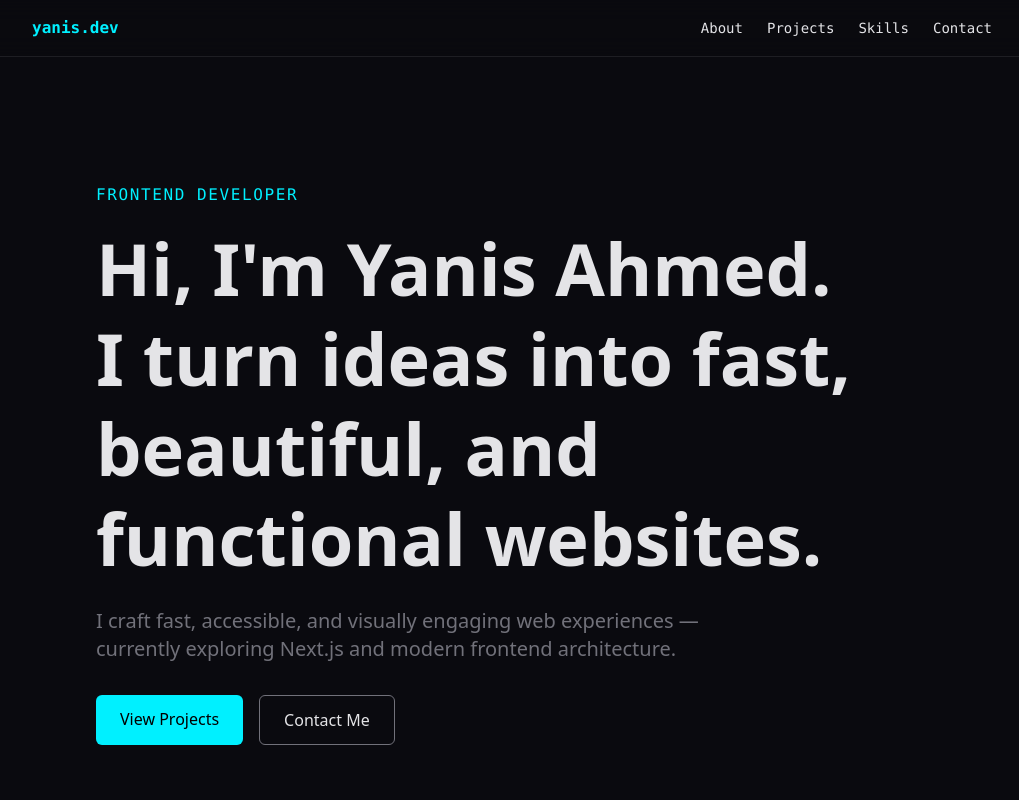
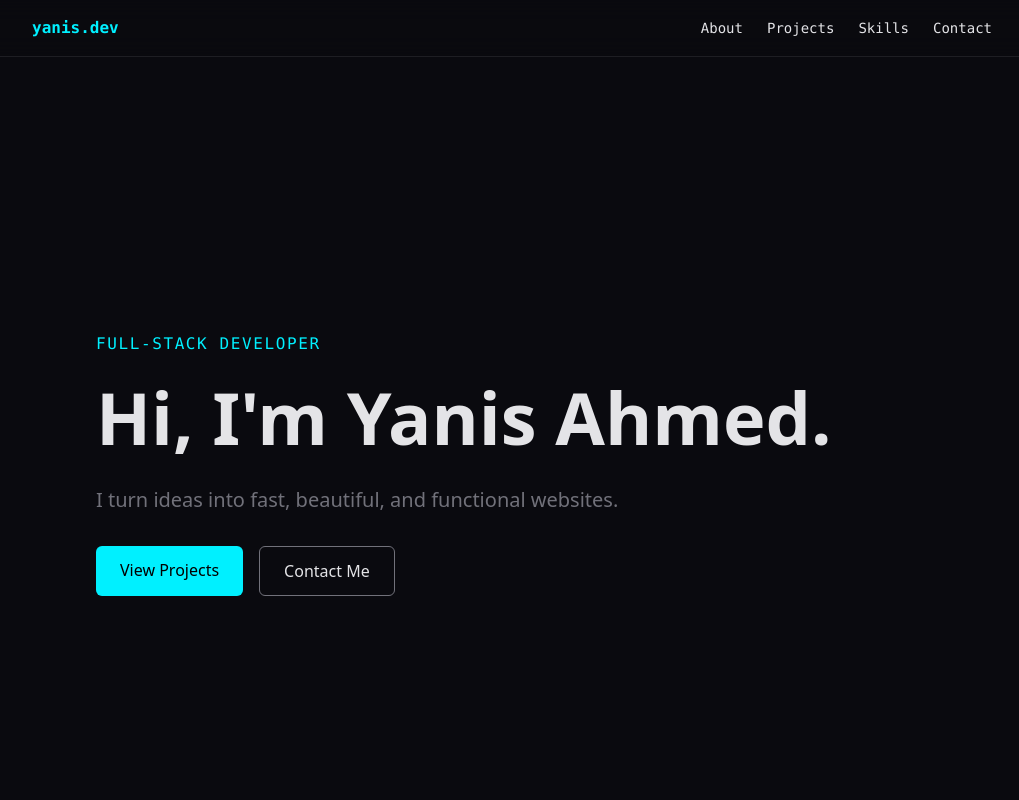
Before and after one commit to yanisahmed/yanisahmed-portfolio, a Next.js app: page / in a window 1280 px wide. Shown: the top 800 px of the page, without its empty margins (128-1147 px from the left). Built offline with nearby package versions, Linux system fonts and the light colour scheme; no server answers.

Commit message:
description title updated

```diff
--- a/src/components/Hero.tsx
+++ b/src/components/Hero.tsx
@@ -11,7 +11,7 @@ export default function Hero() {
                 transition={{ duration: 0.5 }}
                 className="text-[var(--accent)] font-mono text-sm md:text-base tracking-widest uppercase mb-4"
             >
-                Frontend Developer
+                Full-Stack Developer
             </motion.p>
 
             <motion.h1
@@ -21,8 +21,6 @@ export default function Hero() {
                 className="text-4xl md:text-7xl font-bold leading-tight mb-6"
             >
                 Hi, I'm Yanis Ahmed.
-                <br />
-                I turn ideas into fast, beautiful, and functional websites.
             </motion.h1>
 
             <motion.p
@@ -31,8 +29,7 @@ export default function Hero() {
                 transition={{ duration: 0.6, delay: 0.2 }}
                 className="text-[var(--muted)] text-lg md:text-xl max-w-2xl mb-8"
             >
-                I craft fast, accessible, and visually engaging web experiences —
-                currently exploring Next.js and modern frontend architecture.
+                I turn ideas into fast, beautiful, and functional websites.
             </motion.p>
 
             <motion.div
```
